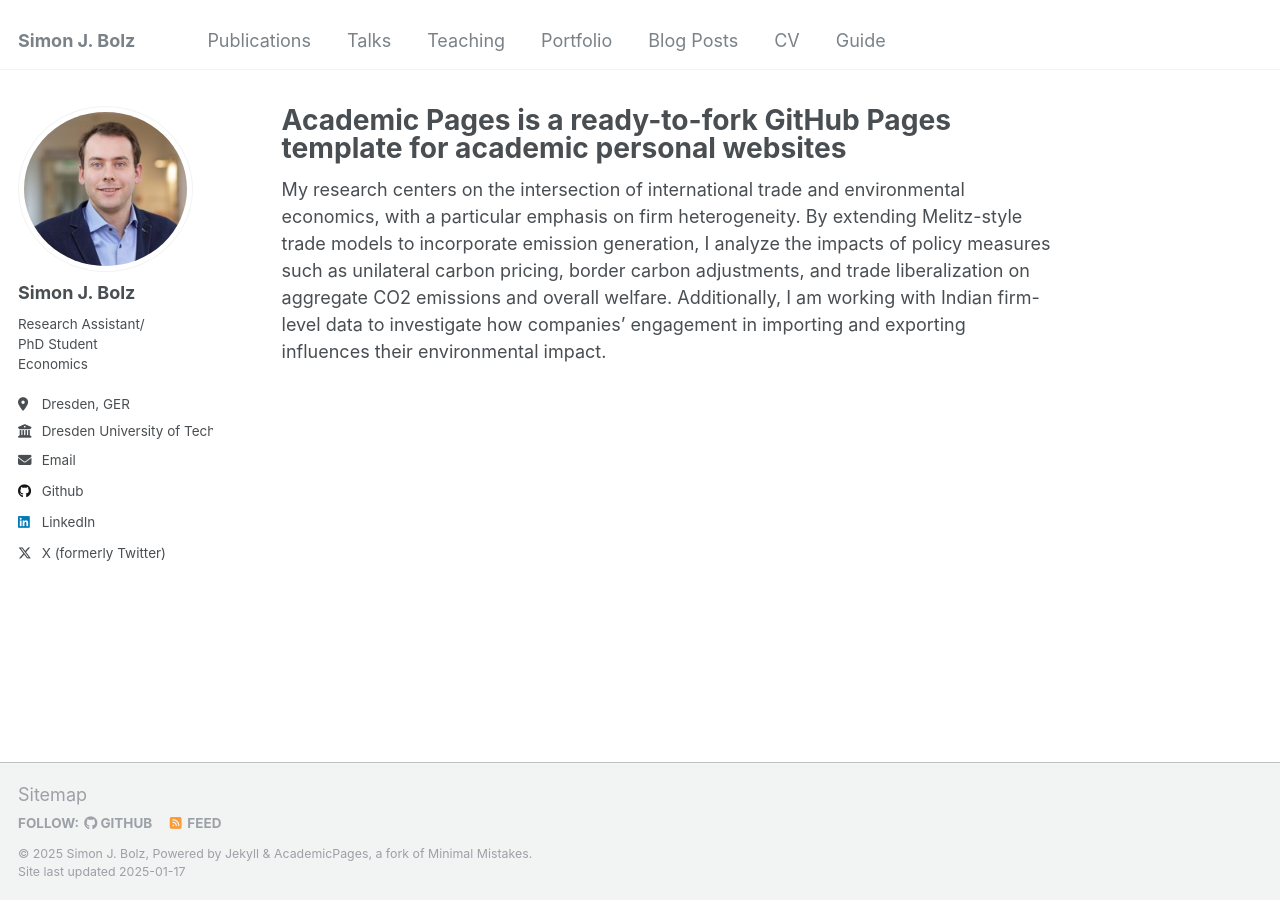
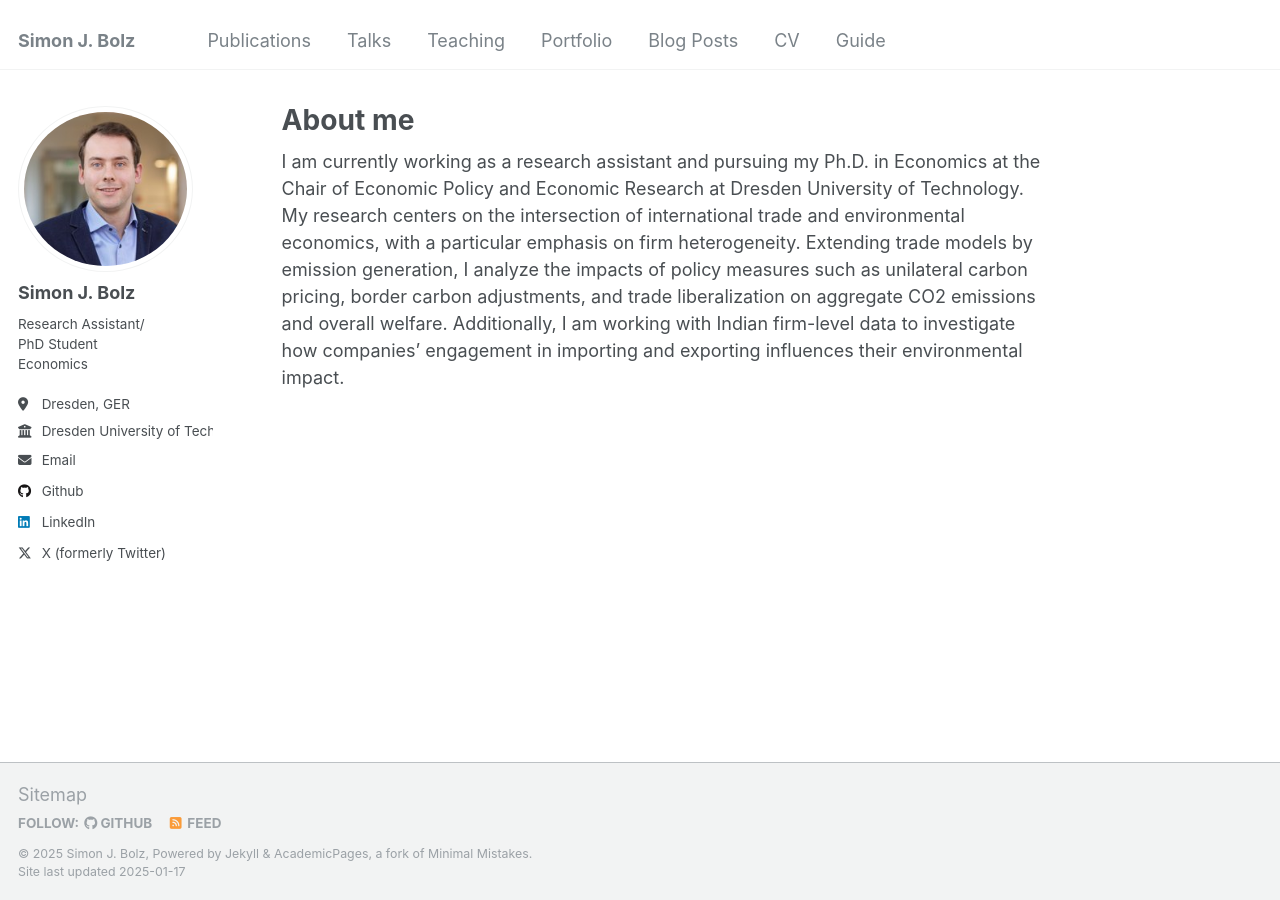
Before and after one commit to sjbolz/sjbolz.github.io, a Jekyll site: the page built from _pages/about.md, in a window 1280 px wide. Built offline with Jekyll 4.4.1, drawn with Linux system fonts in a browser that asks for light colours.

Commit message:
Update about.md

```diff
--- a/_pages/about.md
+++ b/_pages/about.md
@@ -1,10 +1,11 @@
 ---
 permalink: /
-title: "Academic Pages is a ready-to-fork GitHub Pages template for academic personal websites"
+title: "About me"
 author_profile: true
 redirect_from:
   - /about/
   - /about.html
 ---
 
-My research centers on the intersection of international trade and environmental economics, with a particular emphasis on firm heterogeneity. By extending Melitz-style trade models to incorporate emission generation, I analyze the impacts of policy measures such as unilateral carbon pricing, border carbon adjustments, and trade liberalization on aggregate CO2 emissions and overall welfare. Additionally, I am working with Indian firm-level data to investigate how companies' engagement in importing and exporting influences their environmental impact.
+
+I am currently working as a research assistant and pursuing my Ph.D. in Economics at the Chair of Economic Policy and Economic Research at Dresden University of Technology. My research centers on the intersection of international trade and environmental economics, with a particular emphasis on firm heterogeneity. Extending trade models by emission generation, I analyze the impacts of policy measures such as unilateral carbon pricing, border carbon adjustments, and trade liberalization on aggregate CO2 emissions and overall welfare. Additionally, I am working with Indian firm-level data to investigate how companies' engagement in importing and exporting influences their environmental impact.
```
